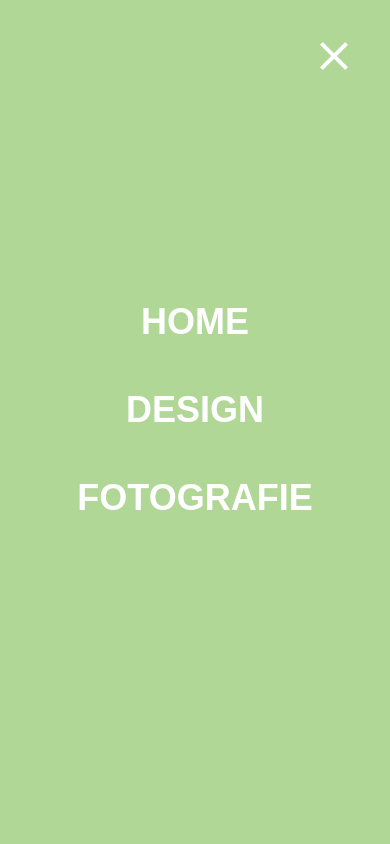
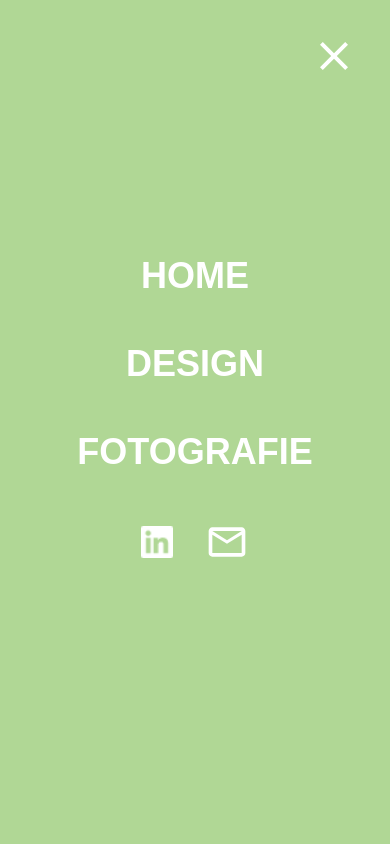
Before and after one commit to Vandammecasper/portfolio-lien, a React (Vite) app in the folder portfolioLien/: page / in a window 390 px wide. Both pictures are taken after a click on the button 346 px from the left and 34 px from the top of the page. Shown: the top 844 px of the page. Built offline with nearby package versions, Linux system fonts and the light colour scheme.

Commit message:
added icons in menu

```diff
--- a/portfolioLien/src/components/basics/Header/Header.tsx
+++ b/portfolioLien/src/components/basics/Header/Header.tsx
@@ -59,9 +59,17 @@ const Header = ({children}: PropsInterface) => {
       </div>
       <div className={`pt-10 h-screen w-screen flex flex-col gap-12 items-center justify-center fixed bg-primary z-50 transition ease-in-out delay-100 duration-700 ${menuOpen ? 'translate-y-0' : 'translate-y-full'}`}>
         <img onClick={toggleMenu} src="/close.svg" alt="" className="absolute top-8 right-8 h-12"/>
-        <button onClick={() => {navigate('/'); toggleMenu()}} className={`text-4xl font-ivyMode font-bold text-white ${menuOpen ? 'opacity-100 -translate-y-8' : 'opacity-0 translate-y-0'} transition duration-200 ease-in-out delay-500`}>HOME</button>
-        <button onClick={() => {navigate('/design'); toggleMenu()}} className={`text-4xl font-ivyMode font-bold text-white ${menuOpen ? 'opacity-100 -translate-y-8' : 'opacity-0 translate-y-0'} transition duration-200 ease-in-out delay-700`}>DESIGN</button>
-        <button onClick={() => {navigate('/fotografie'); toggleMenu()}} className={`text-4xl font-ivyMode font-bold text-white ${menuOpen ? 'opacity-100 -translate-y-8' : 'opacity-0 translate-y-0'} transition duration-200 ease-in-out delay-1000`}>FOTOGRAFIE</button>
+        <button onClick={() => {navigate('/'); toggleMenu()}} className={`text-4xl font-ivyMode font-bold text-white ${menuOpen ? 'opacity-100 -translate-y-8' : 'opacity-0 translate-y-0'} transition duration-200 ease-in-out delay-300`}>HOME</button>
+        <button onClick={() => {navigate('/design'); toggleMenu()}} className={`text-4xl font-ivyMode font-bold text-white ${menuOpen ? 'opacity-100 -translate-y-8' : 'opacity-0 translate-y-0'} transition duration-200 ease-in-out delay-500`}>DESIGN</button>
+        <button onClick={() => {navigate('/fotografie'); toggleMenu()}} className={`text-4xl font-ivyMode font-bold text-white ${menuOpen ? 'opacity-100 -translate-y-8' : 'opacity-0 translate-y-0'} transition duration-200 ease-in-out delay-700`}>FOTOGRAFIE</button>
+        <div className={`flex gap-8 items-center ${menuOpen ? 'opacity-100 -translate-y-8' : 'opacity-0 translate-y-0'} transition duration-200 ease-in-out delay-1000`}>
+          <a href="https://www.linkedin.com/in/lien-van-den-abbeele/">
+            <img src="/linkedin.png" alt="" className="h-8"/>
+          </a>
+          <a href="mailto:lien.vdabbeele@telenet.be">
+            <img src="/mail.svg" alt=""  className="h-11"/>
+          </a>
+        </div>
       </div>
       <div className="mt-16 mb-16">
         {children}
```
Also changed, not shown: portfolioLien/public/linkedin.png (added), portfolioLien/public/mail.svg (added).
